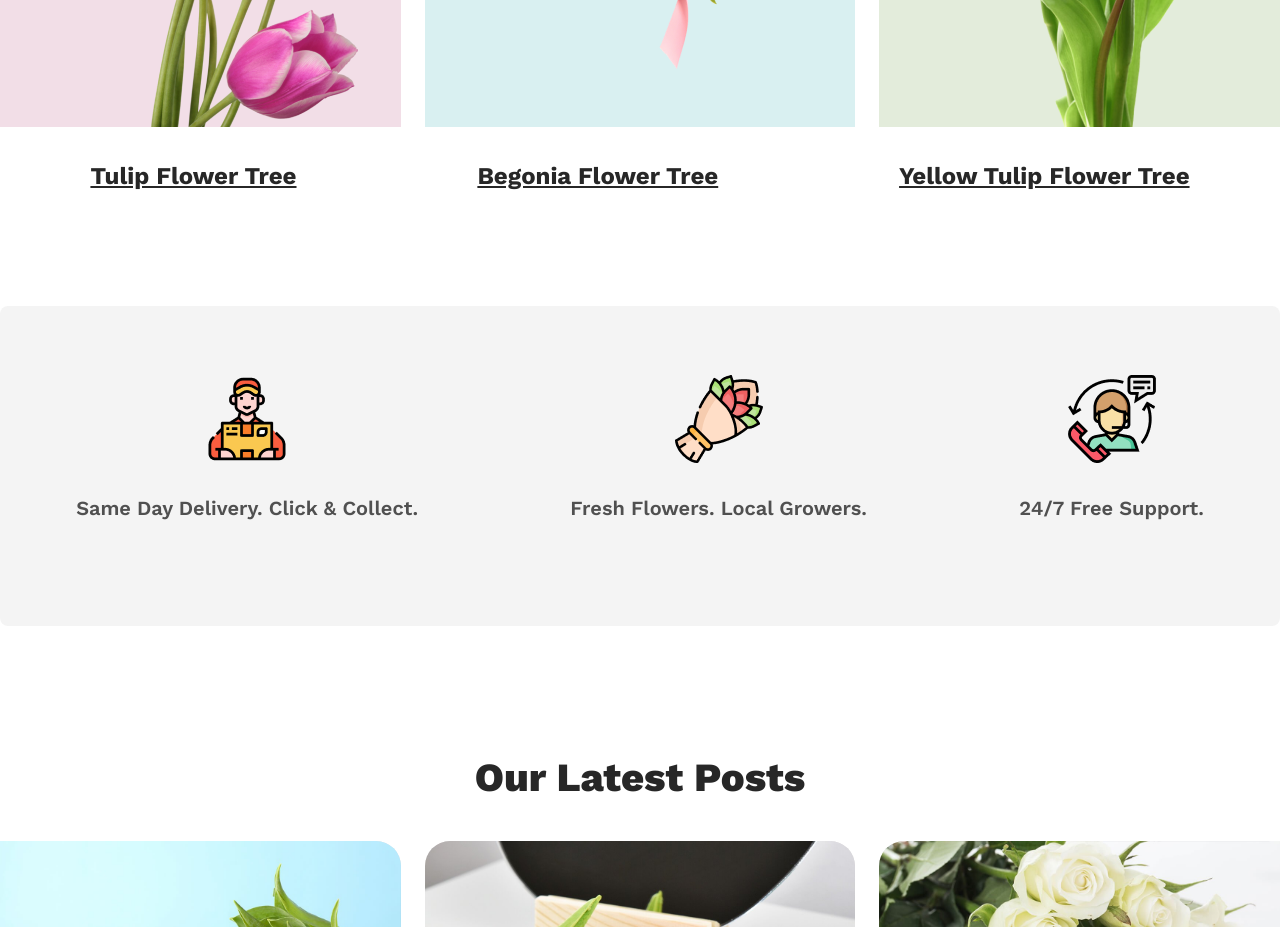
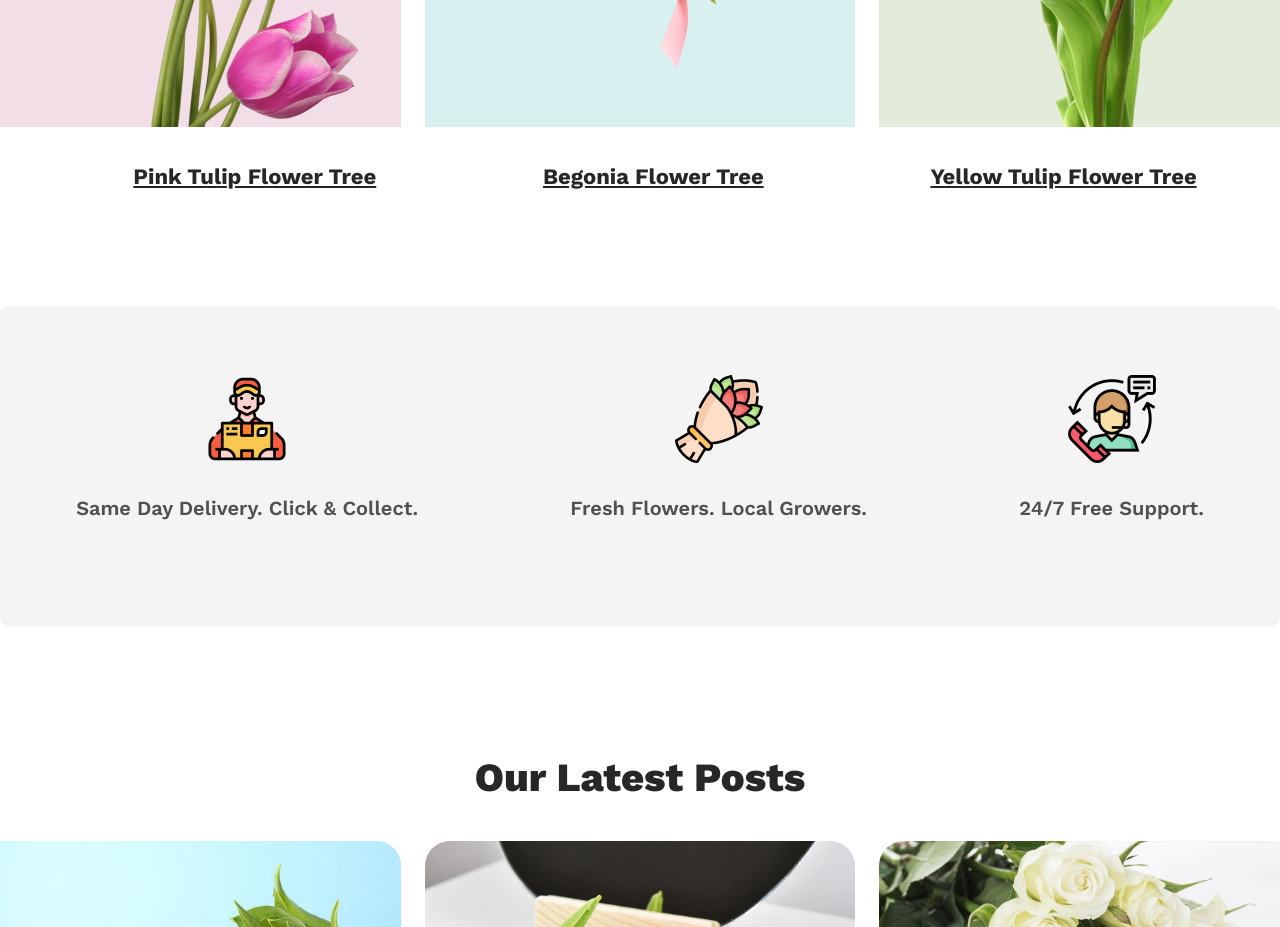
Before and after one commit to niladhikari/Flower-Shop-Assignment, a plain HTML site: page index.html in a window 1280 px wide. Shown: the part 1520-2447 px from the top of the page. Drawn offline with nearby package versions, Linux system fonts and the light colour scheme.

Commit message:
add some style and div

```diff
--- a/index.html
+++ b/index.html
@@ -69,10 +69,12 @@
                         <img class="cards-img-3" src="flower-images/pngwing 7.png" alt="">
                     </div>
                 </div>
-                <div class="flower">
-                    <h4 class="flower-tital">Tulip Flower Tree </h4>
-                    <h4 class="flower-tital">Begonia Flower Tree </h4>
-                    <h4 class="flower-tital">Yellow Tulip Flower Tree </h4>
+                <div class="flower-text">
+                    <div class="flower">
+                        <h4 class="flower-tital">Pink Tulip Flower Tree </h4>
+                        <h4 class="flower-tital">Begonia Flower Tree </h4>
+                        <h4 class="flower-tital">Yellow Tulip Flower Tree </h4>
+                    </div>
                 </div>
             </div>
         </section>
@@ -103,23 +105,29 @@
                 <div class="blog-cadrs">
                     <div class="blog-card">
                         <img src="flower-images/blog1.jpg" alt="">
-                        <h3 class="blog-card-tital">Standard  Blog Post</h3>
+                        <h3 class="blog-card-tital">Standard Blog Post</h3>
                         <p class="blog-admin">By Admin - July 11,2023</p>
-                        <p class="blog-card-discription discription">When love is in the air, flowers become an essential part of expressing affection. Discover the romantic flowers that capture the essence of love and passion. </p>
-                        <a class="rede-more primary-color"  href="#">Read More</a>
+                        <p class="blog-card-discription discription">When love is in the air, flowers become an
+                            essential part of expressing affection. Discover the romantic flowers that capture the
+                            essence of love and passion. </p>
+                        <a class="rede-more primary-color" href="#">Read More</a>
                     </div>
                     <div class="blog-card">
                         <img src="flower-images/blog2.jpg" alt="">
                         <h3 class="blog-card-tital">New Collection</h3>
                         <p class="blog-admin">By Admin - July 11,2023</p>
-                        <p class="blog-card-discription discription">Prepare to be captivated by the timeless elegance of our majestic roses. From classic reds to soft pinks, velvety purples, and even unique bi-color varieties. </p>
-                        <a class="rede-more primary-color"  href="#">Read More</a>
+                        <p class="blog-card-discription discription">Prepare to be captivated by the timeless elegance
+                            of our majestic roses. From classic reds to soft pinks, velvety purples, and even unique
+                            bi-color varieties. </p>
+                        <a class="rede-more primary-color" href="#">Read More</a>
                     </div>
                     <div class="blog-card">
                         <img src="flower-images/blog3.jpg" alt="">
                         <h3 class="blog-card-tital">Highlights & Trends</h3>
                         <p class="blog-admin">By Admin - July 11,2023</p>
-                        <p class="blog-card-discription discription">Flowers have long been cherished for their natural beauty, fragrance, and ability to convey heartfelt emotions. Whether you're celebrating a joyous occasion.</p>
+                        <p class="blog-card-discription discription">Flowers have long been cherished for their natural
+                            beauty, fragrance, and ability to convey heartfelt emotions. Whether you're celebrating a
+                            joyous occasion.</p>
                         <a class="rede-more primary-color" href="#">Read More</a>
                     </div>
                 </div>
@@ -217,4 +225,5 @@
         </div>
     </footer>
 </body>
+
 </html>
--- a/style.css
+++ b/style.css
@@ -129,15 +129,23 @@ main {
   padding-left: 75px;
   padding-right: 75px;
 }
+.flower-text{
+  display: flex;
+  justify-content: center;
+
+}
 .flower {
   display: flex;
+  width: 1340px;
+  text-align: center;
+  padding-left: 50px;
   justify-content: space-around;
   margin-top: 32px;
 }
 .flower-tital {
   color: #272727;
-  text-align: center;
-  font-size: 24px;
+  /* text-align: center; */
+  font-size: 22px;
   font-weight: 700;
   line-height: 35px;
   text-decoration-line: underline;
```
